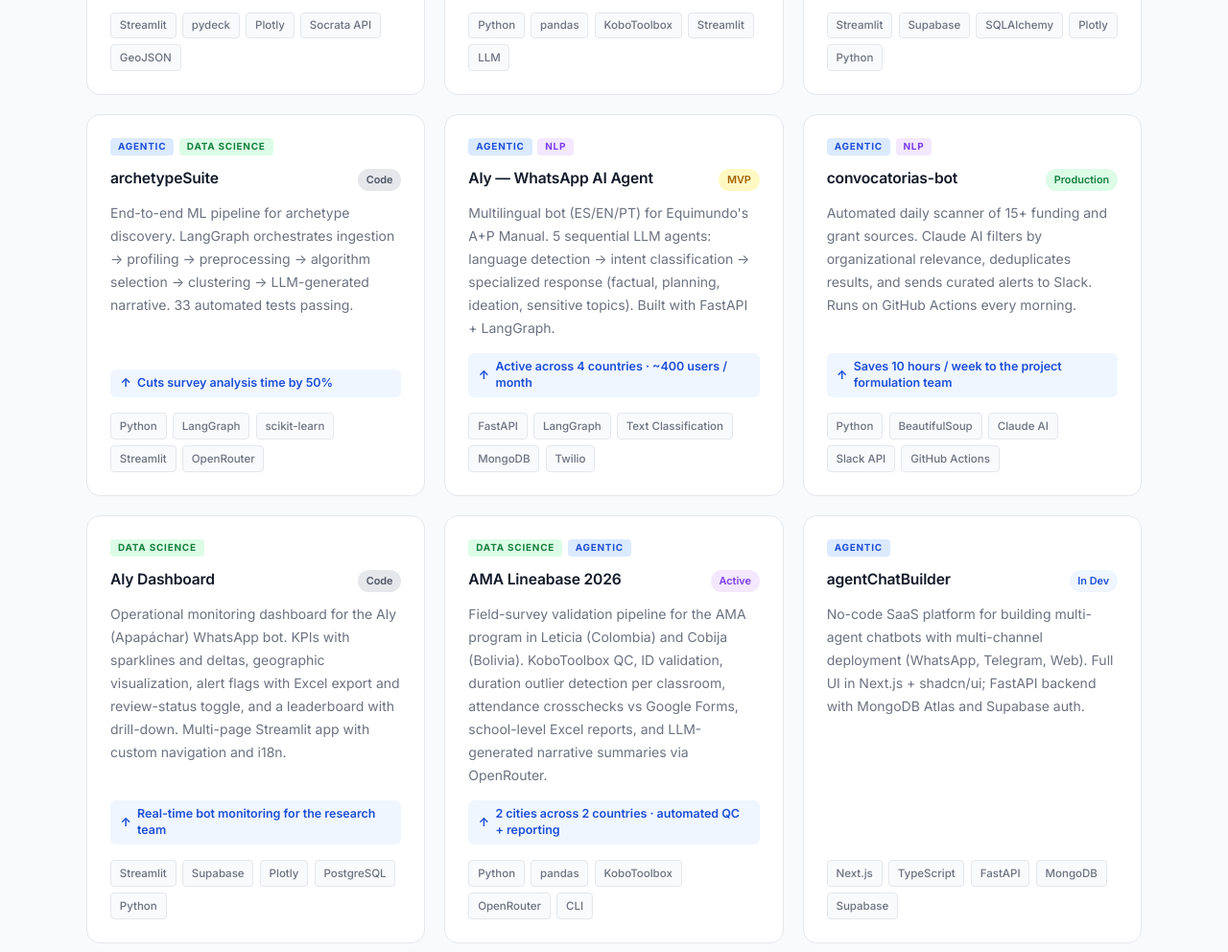
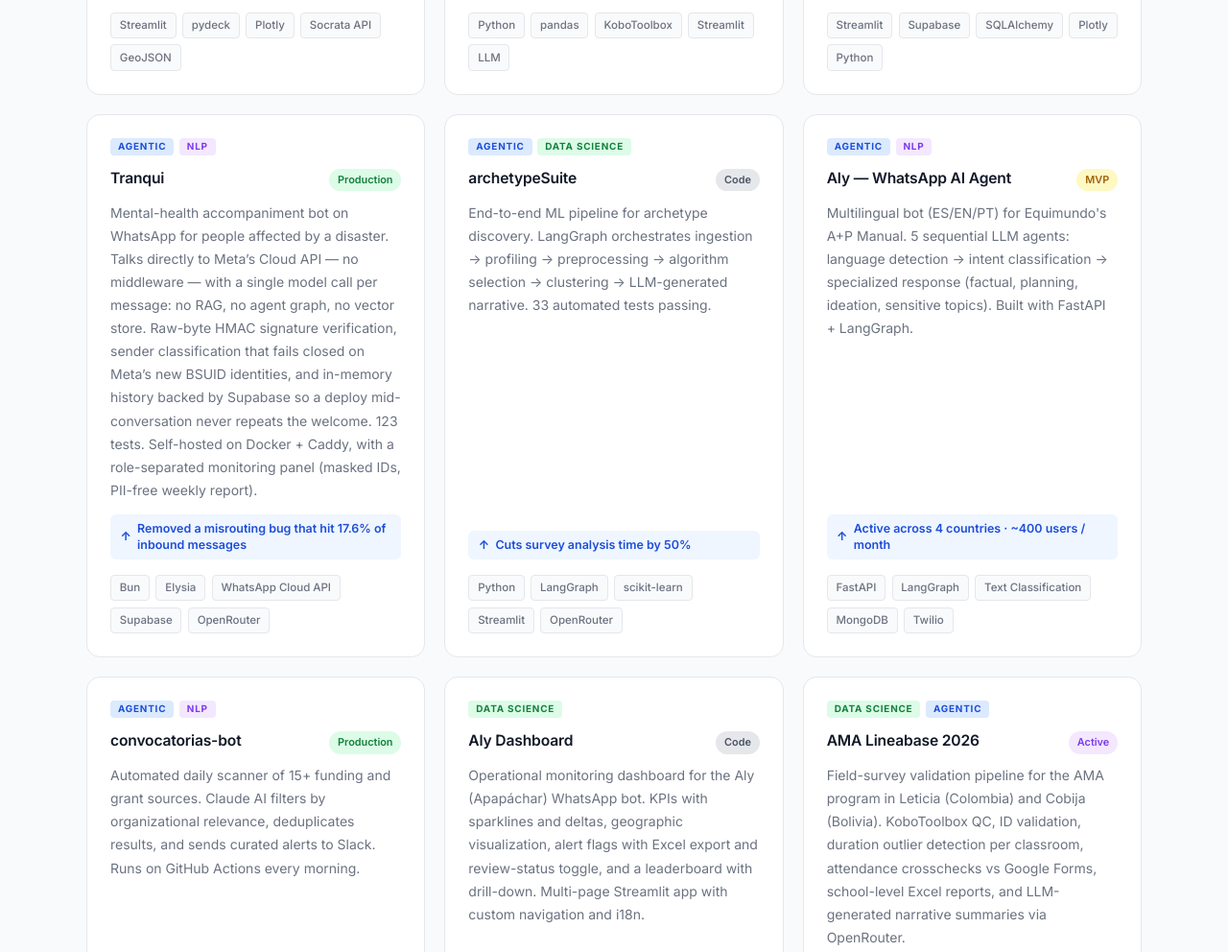
Before and after one commit to Rodato/Rodato.github.io, a plain HTML site: page index.html in a window 1280 px wide. Shown: the part 3541-4533 px from the top of the page at 96% size. Drawn offline with Linux system fonts and the light colour scheme.

Commit message:
Add Tranqui to Selected Projects (WhatsApp mental-health bot)
Tier 2 card (private repo, live WhatsApp line — no public demo, so no
link and no Live badge). Badge Production, tracks Agentic + NLP, i18n
key p15 in EN/ES. Impact line uses the one measured figure: the 17.6%
inbound-message misrouting removed by dropping Evolution.

Co-Authored-By: Claude Opus 5 (1M context) <noreply@anthropic.com>
Claude-Session: https://claude.ai/code/session_012GMKvL3zHGcYkpkX4WoUAW

```diff
--- a/index.html
+++ b/index.html
@@ -1169,6 +1169,26 @@
         </div>
       </a>
 
+      <div class="project-card">
+        <div class="project-tracks">
+          <span class="track-chip track-agentic" data-i18n="track.agentic">Agentic</span>
+          <span class="track-chip track-nlp" data-i18n="track.nlp">NLP</span>
+        </div>
+        <div class="project-header">
+          <div class="project-name">Tranqui</div>
+          <span class="badge badge-prod" data-i18n="badge.prod">Production</span>
+        </div>
+        <p class="project-desc" data-i18n="p15.desc">
+          Mental-health accompaniment bot on WhatsApp for people affected by a disaster. Talks directly to Meta&rsquo;s Cloud API &mdash; no middleware &mdash; with a single model call per message: no RAG, no agent graph, no vector store. Raw-byte HMAC signature verification, sender classification that fails closed on Meta&rsquo;s new BSUID identities, and in-memory history backed by Supabase so a deploy mid-conversation never repeats the welcome. 123 tests. Self-hosted on Docker + Caddy, with a role-separated monitoring panel (masked IDs, PII-free weekly report).
+        </p>
+        <div class="project-impact" data-i18n="p15.impact">Removed a misrouting bug that hit 17.6% of inbound messages</div>
+        <div class="project-tags">
+          <span class="project-tag">Bun</span><span class="project-tag">Elysia</span>
+          <span class="project-tag">WhatsApp Cloud API</span><span class="project-tag">Supabase</span>
+          <span class="project-tag">OpenRouter</span>
+        </div>
+      </div>
+
       <a class="project-card" href="https://github.com/Rodato/archetypeSuite" target="_blank" rel="noopener">
         <div class="project-tracks">
           <span class="track-chip track-agentic" data-i18n="track.agentic">Agentic</span>
@@ -1651,6 +1671,8 @@
       'p13.impact': 'Navigable network graph · sentiment over time',
       'p14.desc':   'Digital social-listening pilot on the Spanish-speaking online conversation (TikTok focus), built for an Estudio Plural × Camino proposal. 742 unique videos over four months, each AI-classified as signal vs noise — only ~35% of keyword matches are genuine, so raw volume overstates the topic roughly 3×. Hashtag-and-creator network, geography, engagement by theme, and a video-by-video corpus explorer. Next.js on Vercel.',
       'p14.impact': '742 videos classified · raw volume overstates the topic ~3×',
+      'p15.desc':   'Mental-health accompaniment bot on WhatsApp for people affected by a disaster. Talks directly to Meta&rsquo;s Cloud API &mdash; no middleware &mdash; with a single model call per message: no RAG, no agent graph, no vector store. Raw-byte HMAC signature verification, sender classification that fails closed on Meta&rsquo;s new BSUID identities, and in-memory history backed by Supabase so a deploy mid-conversation never repeats the welcome. 123 tests. Self-hosted on Docker + Caddy, with a role-separated monitoring panel (masked IDs, PII-free weekly report).',
+      'p15.impact': 'Removed a misrouting bug that hit 17.6% of inbound messages',
 
       'exp.label': 'Experience',
       'exp.title': "Where I've worked",
@@ -1801,6 +1823,8 @@
       'p13.impact': 'Grafo de red navegable · sentimiento en el tiempo',
       'p14.desc':   'Piloto de escucha digital sobre la conversación en redes en español (foco TikTok), desarrollado para una propuesta de Estudio Plural × Camino. 742 videos únicos en cuatro meses, cada uno clasificado con IA en señal vs ruido — solo ~35% de lo que matchea las keywords es genuino, así que el volumen crudo sobreestima el tema ~3×. Red de hashtags y creadores, geografía, engagement por tema y un explorador del corpus video por video. Next.js sobre Vercel.',
       'p14.impact': '742 videos clasificados · el volumen crudo sobreestima el tema ~3×',
+      'p15.desc':   'Bot de acompañamiento en salud mental por WhatsApp para personas afectadas por un desastre. Habla directo con la Cloud API de Meta &mdash;sin middleware&mdash; con una sola llamada al modelo por mensaje: sin RAG, sin grafo de agentes, sin base vectorial. Verificación HMAC sobre los bytes crudos, clasificación de remitente que falla cerrado ante las nuevas identidades BSUID de Meta, e historial en memoria respaldado por Supabase para que un deploy a mitad de conversación no repita la bienvenida. 123 tests. Autohospedado en Docker + Caddy, con un panel de monitoreo por roles (IDs enmascarados, reporte semanal sin PII).',
+      'p15.impact': 'Elimina un bug de enrutamiento que afectaba al 17.6% de los mensajes entrantes',
 
       'exp.label': 'Experiencia',
       'exp.title': 'Dónde he trabajado',
```
Also changed, not shown: 1 other file.
